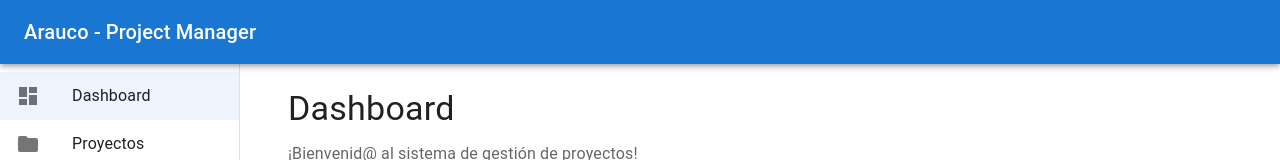
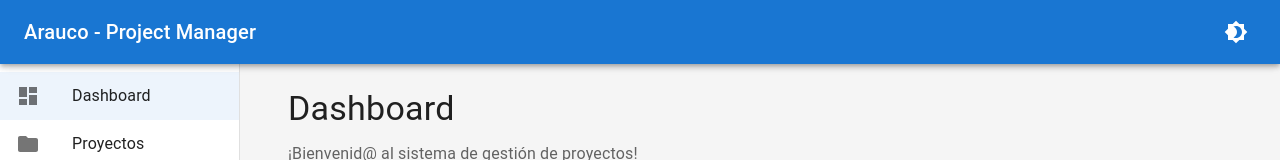
Before and after one commit to valenvalita/project-manager, a React (Create React App) app in the folder frontend/: page / in a window 1280 px wide. Shown: the top 160 px of the page. Built offline with nearby package versions, Linux system fonts and the light colour scheme; no server answers.

Commit message:
feat: add dark mode toggle

```diff
--- a/frontend/src/App.js
+++ b/frontend/src/App.js
@@ -1,5 +1,6 @@
 import React from 'react';
 import { BrowserRouter as Router, Routes, Route } from 'react-router-dom';
+import { ThemeProvider } from './contexts/ThemeContext';
 import Layout from './components/Layout';
 import Dashboard from './pages/Dashboard';
 import ProjectList from './pages/ProjectList';
@@ -8,6 +9,7 @@
 
 function App() {
   return (
+    <ThemeProvider>
       <Router>
         <Layout>
           <Routes>
@@ -19,6 +21,7 @@
           </Routes>
         </Layout>
       </Router>
+    </ThemeProvider>
   );
 }
 
--- a/frontend/src/components/Layout.js
+++ b/frontend/src/components/Layout.js
@@ -1,4 +1,4 @@
-import React from 'react';
+import React, { useContext } from 'react';
 import { Link, useLocation } from 'react-router-dom';
 import {
   Box,
@@ -13,29 +13,21 @@
   ListItemText,
   Container,
   CssBaseline,
-  ThemeProvider,
-  createTheme,
+  IconButton,
+  Tooltip,
 } from '@mui/material';
 import DashboardIcon from '@mui/icons-material/Dashboard';
 import FolderIcon from '@mui/icons-material/Folder';
 import AddCircleIcon from '@mui/icons-material/AddCircle';
+import Brightness4Icon from '@mui/icons-material/Brightness4';
+import Brightness7Icon from '@mui/icons-material/Brightness7';
+import { ThemeContext } from '../contexts/ThemeContext';
 
 const drawerWidth = 240;
 
-// Crear un tema personalizado
-const theme = createTheme({
-  palette: {
-    primary: {
-      main: '#1976d2',
-    },
-    secondary: {
-      main: '#dc004e',
-    },
-  },
-});
-
 export default function Layout({ children }) {
   const location = useLocation();
+  const { mode, toggleTheme } = useContext(ThemeContext);
 
   const menuItems = [
     { text: 'Dashboard', icon: <DashboardIcon />, path: '/' },
@@ -44,7 +36,7 @@
   ];
 
   return (
-    <ThemeProvider theme={theme}>
+    <>
       <CssBaseline />
       <Box sx={{ display: 'flex' }}>
         {/* AppBar Superior */}
@@ -53,9 +45,14 @@
           sx={{ zIndex: (theme) => theme.zIndex.drawer + 1 }}
         >
           <Toolbar>
-            <Typography variant="h6" noWrap component="div">
+            <Typography variant="h6" noWrap component="div" sx={{ flexGrow: 1 }}>
               Arauco - Project Manager
             </Typography>
+            <Tooltip title={mode === 'dark' ? 'Modo Claro' : 'Modo Oscuro'}>
+              <IconButton onClick={toggleTheme} color="inherit">
+                {mode === 'dark' ? <Brightness7Icon /> : <Brightness4Icon />}
+              </IconButton>
+            </Tooltip>
           </Toolbar>
         </AppBar>
 
@@ -105,6 +102,6 @@
           </Container>
         </Box>
       </Box>
-    </ThemeProvider>
+    </>
   );
 }
--- /dev/null
+++ b/frontend/src/contexts/ThemeContext.js
@@ -0,0 +1,72 @@
+import React, { createContext, useState, useMemo, useEffect } from 'react';
+import { createTheme, ThemeProvider as MuiThemeProvider } from '@mui/material';
+
+export const ThemeContext = createContext();
+
+export const ThemeProvider = ({ children }) => {
+  // Obtener el modo guardado en localStorage o usar 'light' por defecto
+  const [mode, setMode] = useState(() => {
+    const savedMode = localStorage.getItem('themeMode');
+    return savedMode || 'light';
+  });
+
+  // Guardar el modo en localStorage cada vez que cambie
+  useEffect(() => {
+    localStorage.setItem('themeMode', mode);
+  }, [mode]);
+
+  // Función para alternar entre modo oscuro y claro
+  const toggleTheme = () => {
+    setMode((prevMode) => (prevMode === 'light' ? 'dark' : 'light'));
+  };
+
+  // Crear el tema dinámicamente basado en el modo
+  const theme = useMemo(
+    () =>
+      createTheme({
+        palette: {
+          mode,
+          primary: {
+            main: mode === 'light' ? '#1976d2' : '#90caf9',
+          },
+          secondary: {
+            main: mode === 'light' ? '#dc004e' : '#f48fb1',
+          },
+          background: {
+            default: mode === 'light' ? '#f5f5f5' : '#121212',
+            paper: mode === 'light' ? '#ffffff' : '#1e1e1e',
+          },
+        },
+        typography: {
+          fontFamily: '"Roboto", "Helvetica", "Arial", sans-serif',
+        },
+        components: {
+          MuiCard: {
+            styleOverrides: {
+              root: {
+                boxShadow: mode === 'light'
+                  ? '0 2px 4px rgba(0,0,0,0.1)'
+                  : '0 2px 4px rgba(0,0,0,0.5)',
+              },
+            },
+          },
+          MuiPaper: {
+            styleOverrides: {
+              root: {
+                backgroundImage: 'none',
+              },
+            },
+          },
+        },
+      }),
+    [mode]
+  );
+
+  return (
+    <ThemeContext.Provider value={{ mode, toggleTheme }}>
+      <MuiThemeProvider theme={theme}>
+        {children}
+      </MuiThemeProvider>
+    </ThemeContext.Provider>
+  );
+};
```
Lines whose indentation alone changed are shown as unchanged.
